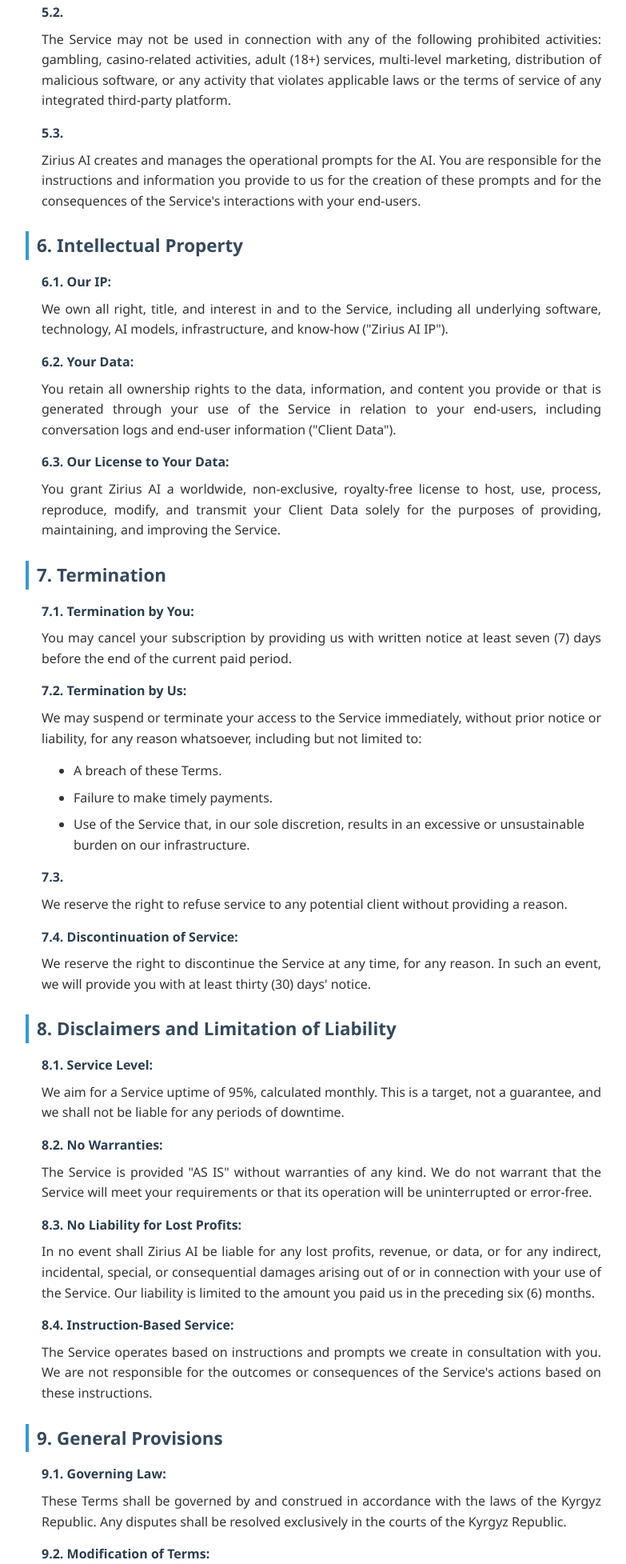
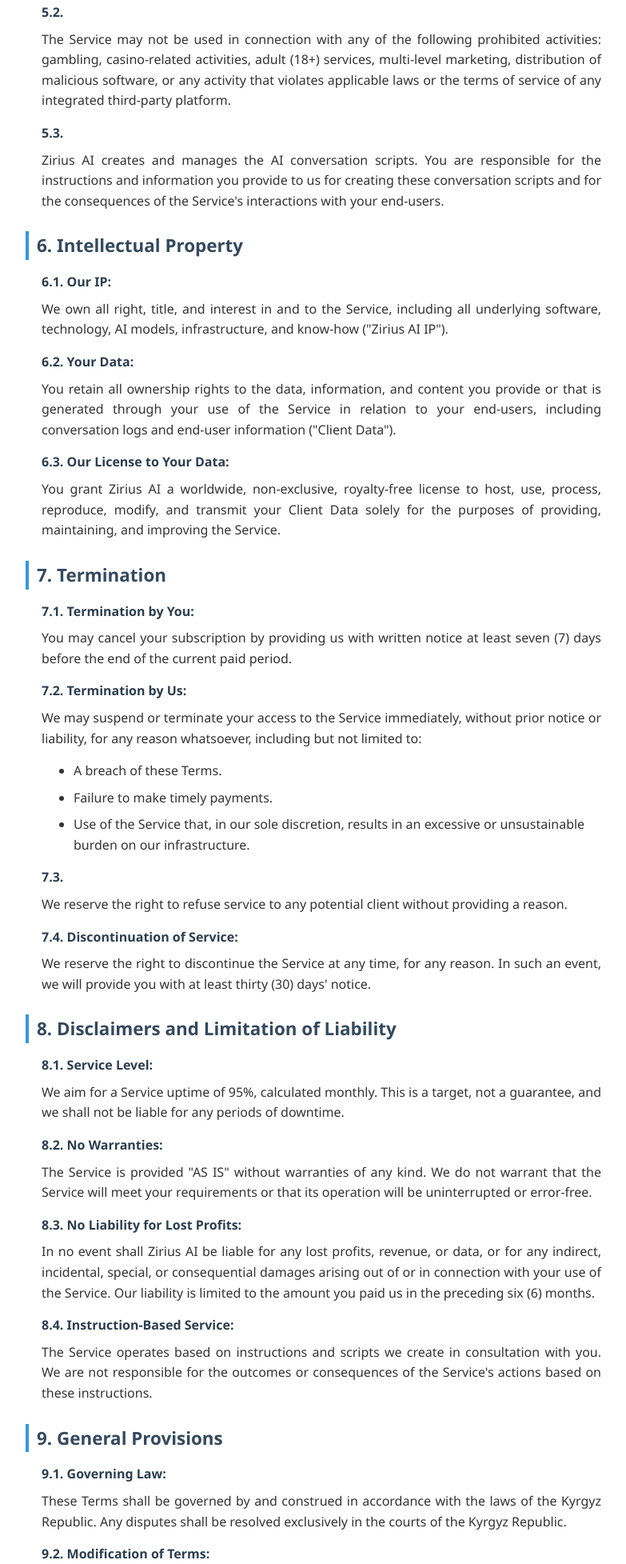
Before and after one commit to ZiriusAI/landing, a plain HTML site: page crisp-terms-of-service.html in a window 1280 px wide. Shown: the part 1417-3372 px from the top of the page at 80% size, without its empty margins (248-1031 px from the left). Drawn offline with Linux system fonts and the light colour scheme.

Commit message:
Update words

```diff
--- a/crisp-terms-of-service.html
+++ b/crisp-terms-of-service.html
@@ -168,7 +168,7 @@
         </div>
         <div class="subsection">
             <div class="subsection-title">5.3.</div>
-            <p>Zirius AI creates and manages the operational prompts for the AI. You are responsible for the instructions and information you provide to us for the creation of these prompts and for the consequences of the Service's interactions with your end-users.</p>
+            <p>Zirius AI creates and manages the AI conversation scripts. You are responsible for the instructions and information you provide to us for creating these conversation scripts and for the consequences of the Service's interactions with your end-users.</p>
         </div>
 
         <h2>6. Intellectual Property</h2>
@@ -223,7 +223,7 @@
         </div>
         <div class="subsection">
             <div class="subsection-title">8.4. Instruction-Based Service:</div>
-            <p>The Service operates based on instructions and prompts we create in consultation with you. We are not responsible for the outcomes or consequences of the Service's actions based on these instructions.</p>
+            <p>The Service operates based on instructions and scripts we create in consultation with you. We are not responsible for the outcomes or consequences of the Service's actions based on these instructions.</p>
         </div>
 
         <h2>9. General Provisions</h2>
```
Also changed, not shown: crisp-documentation.html (+3 -3 lines).
